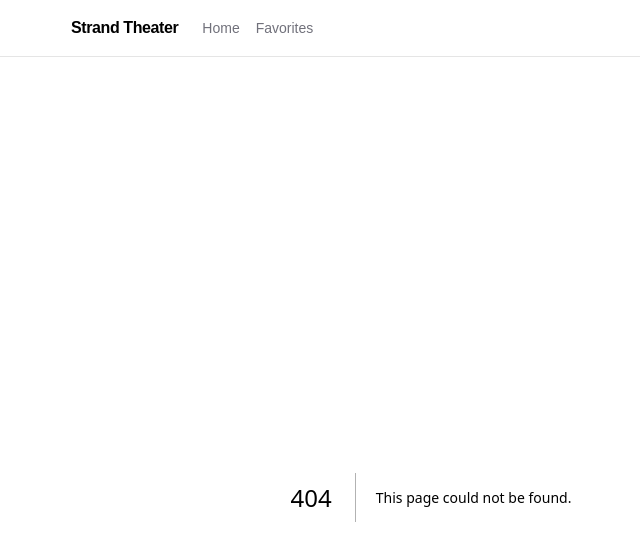
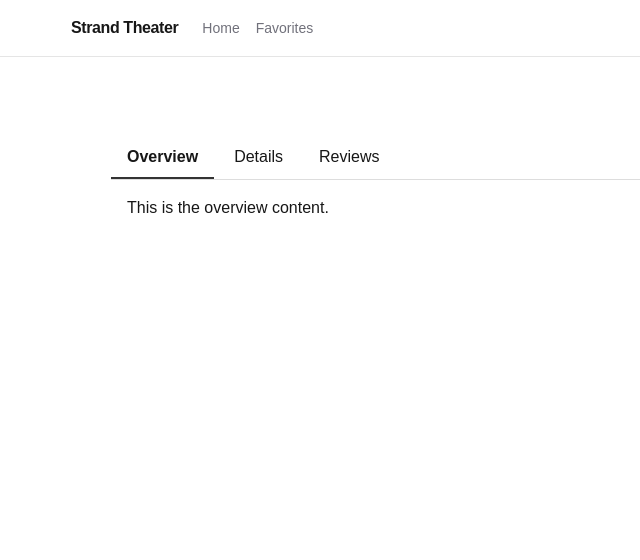
Before and after one commit to oroache/strand-theater, a Next.js app: page /playground/tabs in a window 1280 px wide. Before the commit this address had no page. Shown: the top 560 px of the page, without its empty margins (209-849 px from the left). Built offline with nearby package versions, Linux system fonts and the light colour scheme.

Commit message:
feat: add accessible tabs with roving tabindex and arrow navigation
Co-Authored-By: Claude Sonnet 5 <noreply@anthropic.com>
Claude-Session: https://claude.ai/code/session_01BtERXZ8WQKNTX5BtngVfPa

```diff
--- /dev/null
+++ b/app/playground/tabs/page.tsx
@@ -0,0 +1,5 @@
+import App from "@/playground/tabs/App";
+
+export default function TabsPlaygroundPage() {
+  return <App />;
+}
--- /dev/null
+++ b/playground/tabs/App.tsx
@@ -0,0 +1,27 @@
+import Tabs from "./Tabs";
+
+export default function App() {
+  return (
+    <div style={{ padding: 40 }}>
+      <Tabs
+        tabs={[
+          {
+            id: "overview",
+            label: "Overview",
+            content: <p>This is the overview content.</p>,
+          },
+          {
+            id: "details",
+            label: "Details",
+            content: <p>This is the details content.</p>,
+          },
+          {
+            id: "reviews",
+            label: "Reviews",
+            content: <p>This is the reviews content.</p>,
+          },
+        ]}
+      />
+    </div>
+  );
+}
--- /dev/null
+++ b/playground/tabs/Tabs.tsx
@@ -0,0 +1,96 @@
+"use client";
+
+import { KeyboardEvent, ReactNode, useRef, useState } from "react";
+
+export interface TabItem {
+  id: string;
+  label: string;
+  content: ReactNode;
+}
+
+interface TabsProps {
+  tabs: TabItem[];
+  defaultTabId?: string;
+}
+
+export default function Tabs({ tabs, defaultTabId }: TabsProps) {
+  const [activeId, setActiveId] = useState(defaultTabId ?? tabs[0]?.id);
+  const tabRefs = useRef<(HTMLButtonElement | null)[]>([]);
+
+  const activeTab = tabs.find((tab) => tab.id === activeId) ?? tabs[0];
+
+  const focusTab = (index: number) => {
+    const tab = tabs[index];
+    if (!tab) return;
+    setActiveId(tab.id);
+    tabRefs.current[index]?.focus();
+  };
+
+  const handleKeyDown = (event: KeyboardEvent<HTMLButtonElement>, index: number) => {
+    switch (event.key) {
+      case "ArrowLeft":
+        event.preventDefault();
+        focusTab((index - 1 + tabs.length) % tabs.length);
+        break;
+      case "ArrowRight":
+        event.preventDefault();
+        focusTab((index + 1) % tabs.length);
+        break;
+      case "Home":
+        event.preventDefault();
+        focusTab(0);
+        break;
+      case "End":
+        event.preventDefault();
+        focusTab(tabs.length - 1);
+        break;
+    }
+  };
+
+  return (
+    <div>
+      <div role="tablist" style={{ display: "flex", gap: 4, borderBottom: "1px solid #ddd" }}>
+        {tabs.map((tab, index) => {
+          const isSelected = tab.id === activeTab?.id;
+          return (
+            <button
+              key={tab.id}
+              type="button"
+              role="tab"
+              id={`tab-${tab.id}`}
+              aria-selected={isSelected}
+              aria-controls={`panel-${tab.id}`}
+              tabIndex={isSelected ? 0 : -1}
+              ref={(el) => {
+                tabRefs.current[index] = el;
+              }}
+              onClick={() => setActiveId(tab.id)}
+              onKeyDown={(event) => handleKeyDown(event, index)}
+              style={{
+                padding: "8px 16px",
+                border: "none",
+                borderBottom: isSelected ? "2px solid #333" : "2px solid transparent",
+                background: "transparent",
+                fontWeight: isSelected ? 600 : 400,
+                cursor: "pointer",
+              }}
+            >
+              {tab.label}
+            </button>
+          );
+        })}
+      </div>
+
+      {activeTab && (
+        <div
+          role="tabpanel"
+          id={`panel-${activeTab.id}`}
+          aria-labelledby={`tab-${activeTab.id}`}
+          style={{ padding: 16 }}
+        >
+          {activeTab.content}
+        </div>
+      )}
+    </div>
+  );
+}
```
